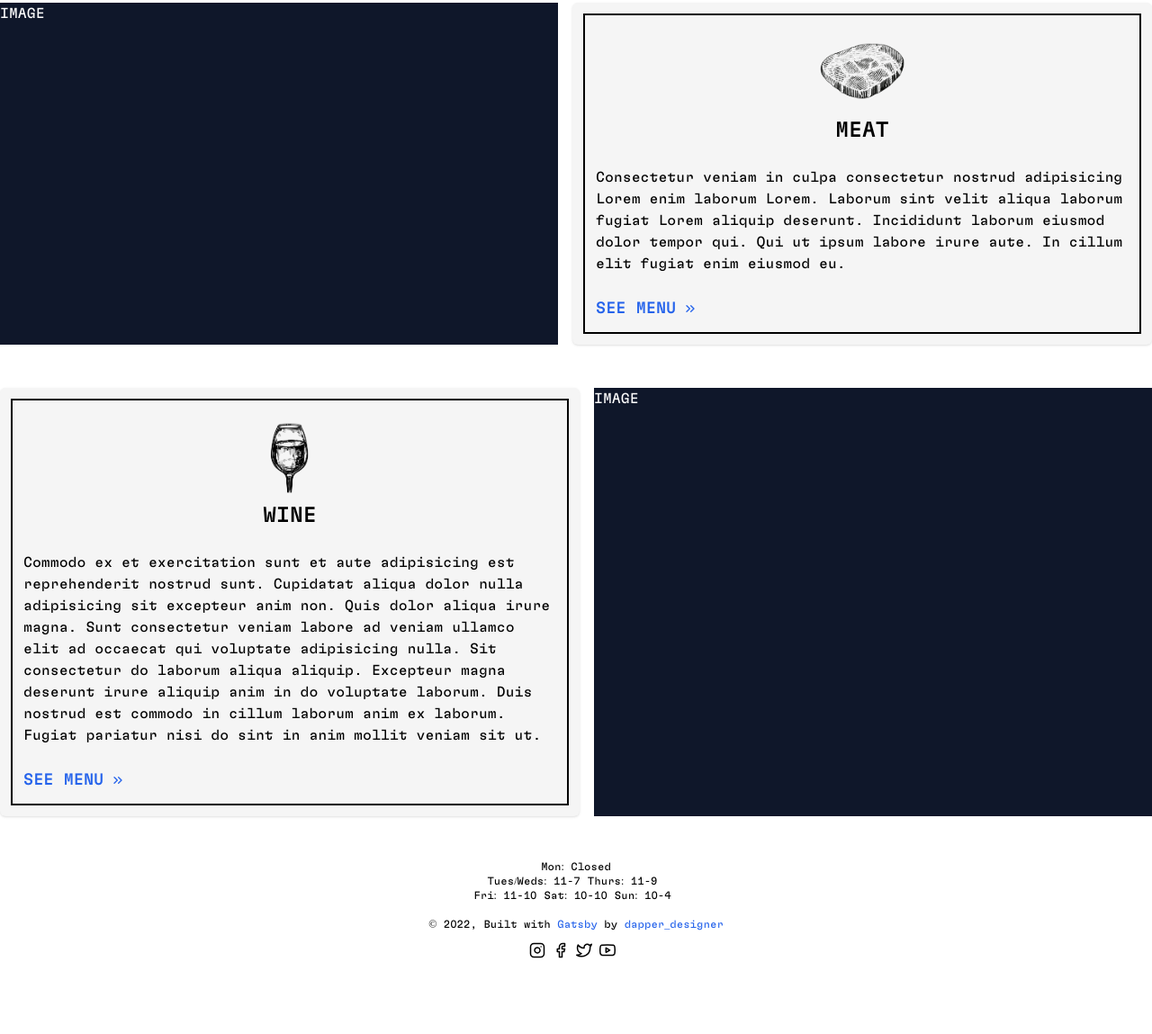
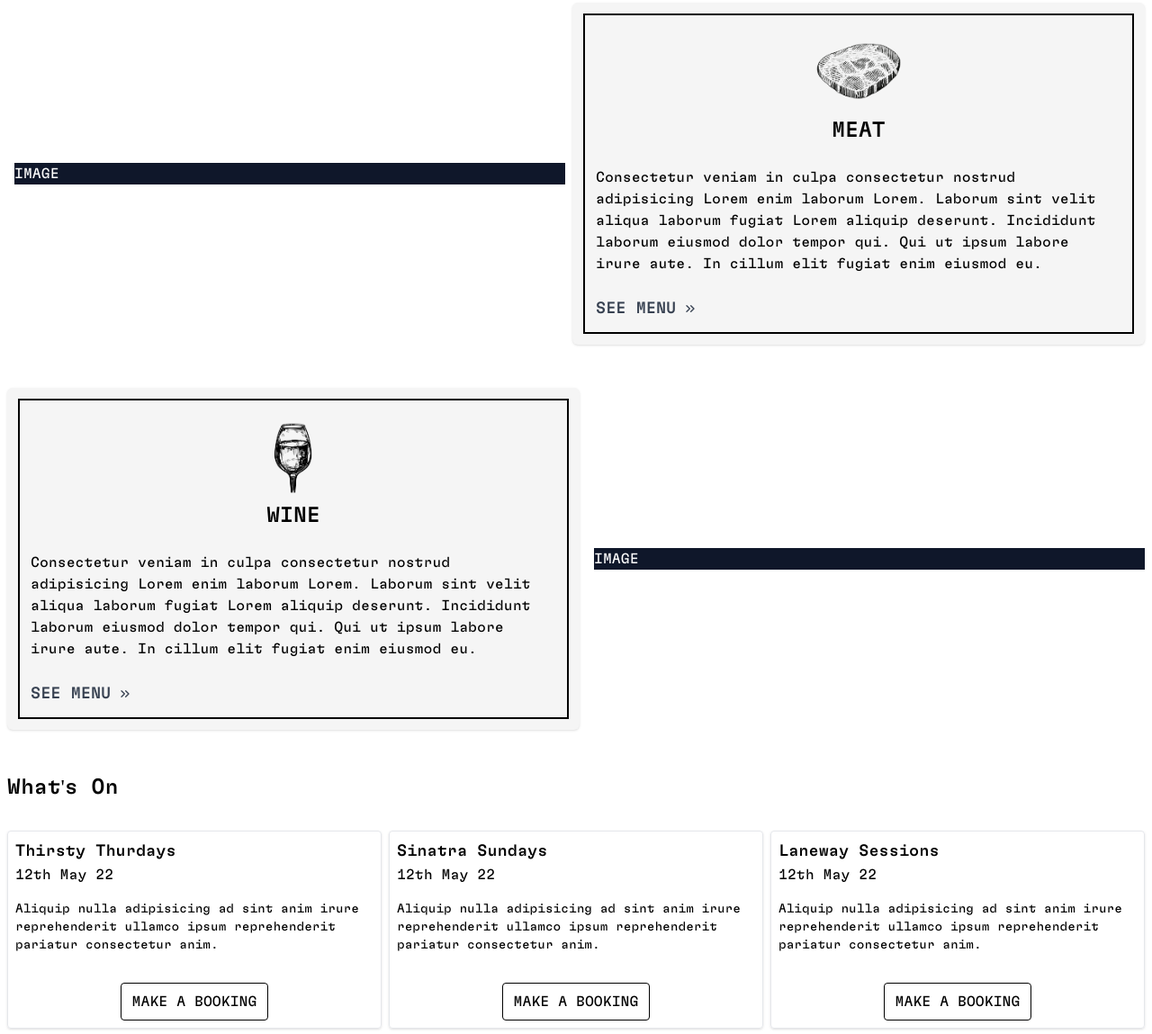
Before and after one commit to jamaspy/leonardos_deli, a Gatsby site: page / in a window 1280 px wide. Shown: the part 1663-2812 px from the top of the page at 90% size. Before the commit the page ends 2760 px from the top, so only its background shows below. Built offline with nearby package versions, Linux system fonts and the light colour scheme; Gatsby itself is replaced by a stand-in of ours.

Commit message:
add rowitems

```diff
--- a/src/pages/index.js
+++ b/src/pages/index.js
@@ -61,7 +61,7 @@ const IndexPage = () => {
           Make a booking
         </button>
       </div>
-      <div className="container m-auto flex flex-col justify-center items-center md:justify-between md:flex-row w-full h-full">
+      <div className="container m-auto flex flex-col justify-center items-center md:justify-between md:flex-row w-full h-full px-2">
         <div className="flex-1 mr-2 bg-offWhite p-3 rounded-md shadow">
           <div className="border-2 border-black p-3 flex flex-col items-center">
             <StaticImage src="../images/cheese_1.png" width="100" />
@@ -74,7 +74,7 @@ const IndexPage = () => {
             </p>
             <Link
               to="/menu"
-              className="self-start flex flex-row items-center justify-center mt-6 hover:text-jeans hover:cursor-pointer"
+              className="self-start flex flex-row items-center justify-center mt-6 text-gray-700 hover:text-jeans hover:cursor-pointer"
             >
               <h3 className="uppercase">See Menu</h3>
               <FiChevronsRight className="ml-2" />
@@ -85,8 +85,8 @@ const IndexPage = () => {
           IMAGE
         </div>
       </div>
-      <div className="container m-auto  flex flex-col justify-between md:flex-row w-full mt-12">
-        <div className="flex-1 mr-2 bg-slate-900 hidden md:flex text-white">
+      <div className="container m-auto flex flex-col justify-center items-center md:justify-between md:flex-row w-full h-full mt-12 px-2">
+        <div className="hidden md:flex flex-1 ml-2 bg-slate-900 text-white text-center w-full">
           IMAGE
         </div>
         <div className="flex-1 ml-2 bg-offWhite p-3 rounded-md shadow">
@@ -101,7 +101,7 @@ const IndexPage = () => {
             </p>
             <Link
               to="/menu"
-              className="self-start flex flex-row items-center justify-center mt-6 hover:text-jeans hover:cursor-pointer"
+              className="self-start flex flex-row items-center justify-center mt-6 text-gray-700 hover:text-jeans hover:cursor-pointer"
             >
               <h3 className="uppercase">See Menu</h3>
               <FiChevronsRight className="ml-2" />
@@ -109,25 +109,20 @@ const IndexPage = () => {
           </div>
         </div>
       </div>
-      <div className="container m-auto  flex flex-col justify-between md:flex-row w-full mt-12">
+      <div className="container m-auto flex flex-col justify-center items-center md:justify-between md:flex-row w-full h-full mt-12 px-2">
         <div className="flex-1 mr-2 bg-offWhite p-3 rounded-md shadow">
           <div className="border-2 border-black p-3 flex flex-col items-center">
             <StaticImage src="../images/drinks_1.png" width="100" />
             <h1 className="uppercase mb-6">Wine</h1>
             <p>
-              Commodo ex et exercitation sunt et aute adipisicing est
-              reprehenderit nostrud sunt. Cupidatat aliqua dolor nulla
-              adipisicing sit excepteur anim non. Quis dolor aliqua irure magna.
-              Sunt consectetur veniam labore ad veniam ullamco elit ad occaecat
-              qui voluptate adipisicing nulla. Sit consectetur do laborum aliqua
-              aliquip. Excepteur magna deserunt irure aliquip anim in do
-              voluptate laborum. Duis nostrud est commodo in cillum laborum anim
-              ex laborum. Fugiat pariatur nisi do sint in anim mollit veniam sit
-              ut.
+              Consectetur veniam in culpa consectetur nostrud adipisicing Lorem
+              enim laborum Lorem. Laborum sint velit aliqua laborum fugiat Lorem
+              aliquip deserunt. Incididunt laborum eiusmod dolor tempor qui. Qui
+              ut ipsum labore irure aute. In cillum elit fugiat enim eiusmod eu.
             </p>
             <Link
               to="/menu"
-              className="self-start flex flex-row items-center justify-center  mt-6 hover:text-jeans hover:cursor-pointer"
+              className="self-start flex flex-row items-center justify-center  mt-6 text-gray-700 hover:text-jeans hover:cursor-pointer"
             >
               <h3 className="uppercase">See Menu</h3>
               <FiChevronsRight className="ml-2" />
@@ -138,6 +133,44 @@ const IndexPage = () => {
           IMAGE
         </div>
       </div>
+      <div className="">
+        <h1 className="mt-12 pl-2">What's On</h1>
+        <div className="flex flex-col md:flex-row justify-around mt-8 px-2">
+          <div className="p-2 flex-1 rounded shadow border ">
+            <h3>Thirsty Thurdays</h3>
+            <p>12th May 22</p>
+            <p className="text-sm mt-4">
+              Aliquip nulla adipisicing ad sint anim irure reprehenderit ullamco
+              ipsum reprehenderit pariatur consectetur anim.
+            </p>
+            <button className="uppercase flex items-center px-3 py-2 text-black border border-black rounded hover:text-white hover:border-jeans hover:bg-jeans m-auto mt-8">
+              Make a booking
+            </button>
+          </div>
+          <div className="p-2 flex-1 rounded shadow border mx-2">
+            <h3>Sinatra Sundays</h3>
+            <p>12th May 22</p>
+            <p className="text-sm mt-4">
+              Aliquip nulla adipisicing ad sint anim irure reprehenderit ullamco
+              ipsum reprehenderit pariatur consectetur anim.
+            </p>
+            <button className="uppercase flex items-center px-3 py-2 text-black border border-black rounded hover:text-white hover:border-jeans hover:bg-jeans m-auto mt-8">
+              Make a booking
+            </button>
+          </div>
+          <div className="p-2 flex-1 rounded shadow border ">
+            <h3>Laneway Sessions</h3>
+            <p>12th May 22</p>
+            <p className="text-sm mt-4">
+              Aliquip nulla adipisicing ad sint anim irure reprehenderit ullamco
+              ipsum reprehenderit pariatur consectetur anim.
+            </p>
+            <button className="uppercase flex items-center px-3 py-2 text-black border border-black rounded hover:text-white hover:border-jeans hover:bg-jeans m-auto mt-8">
+              Make a booking
+            </button>
+          </div>
+        </div>
+      </div>
     </Layout>
   )
 }
```
